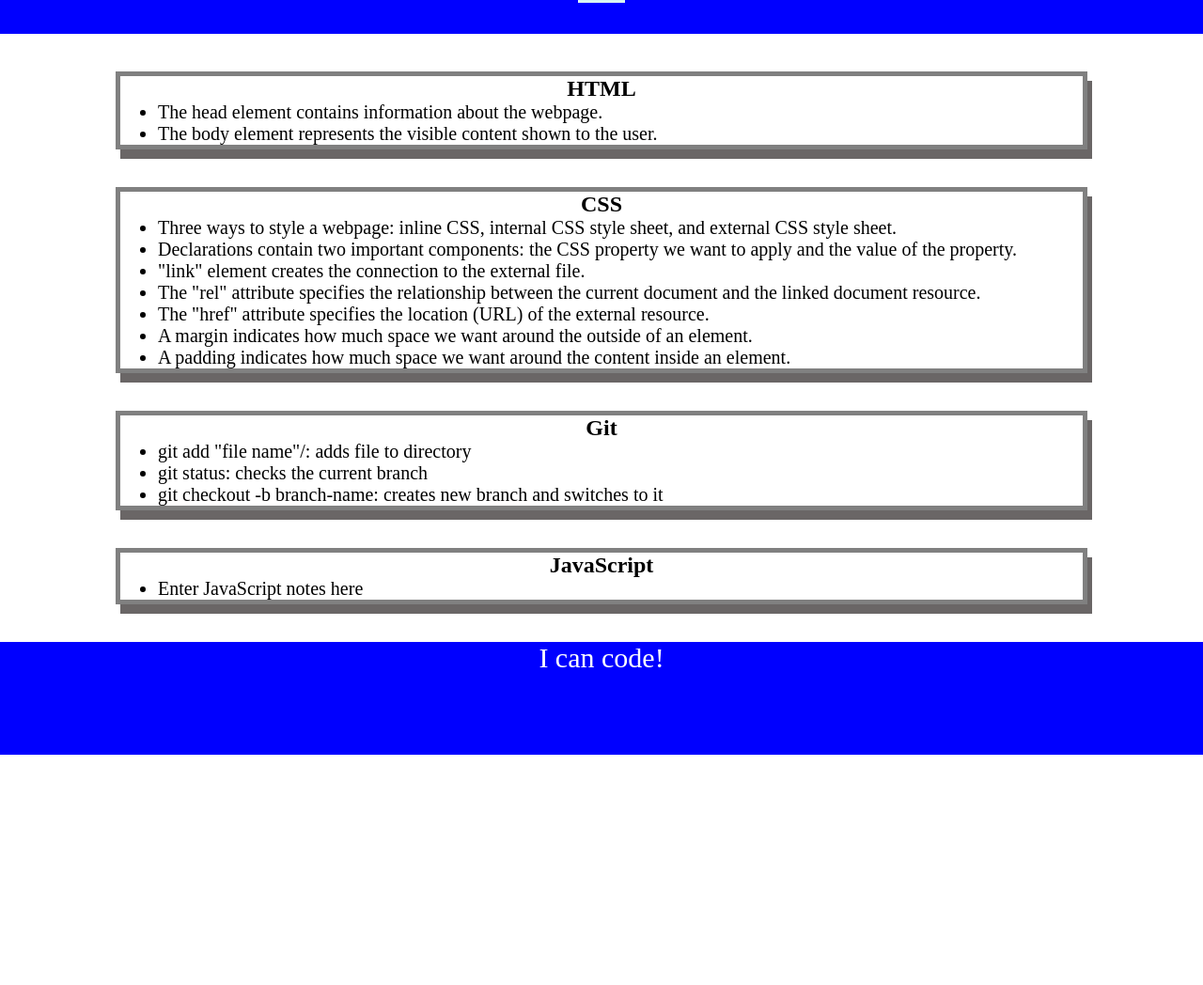
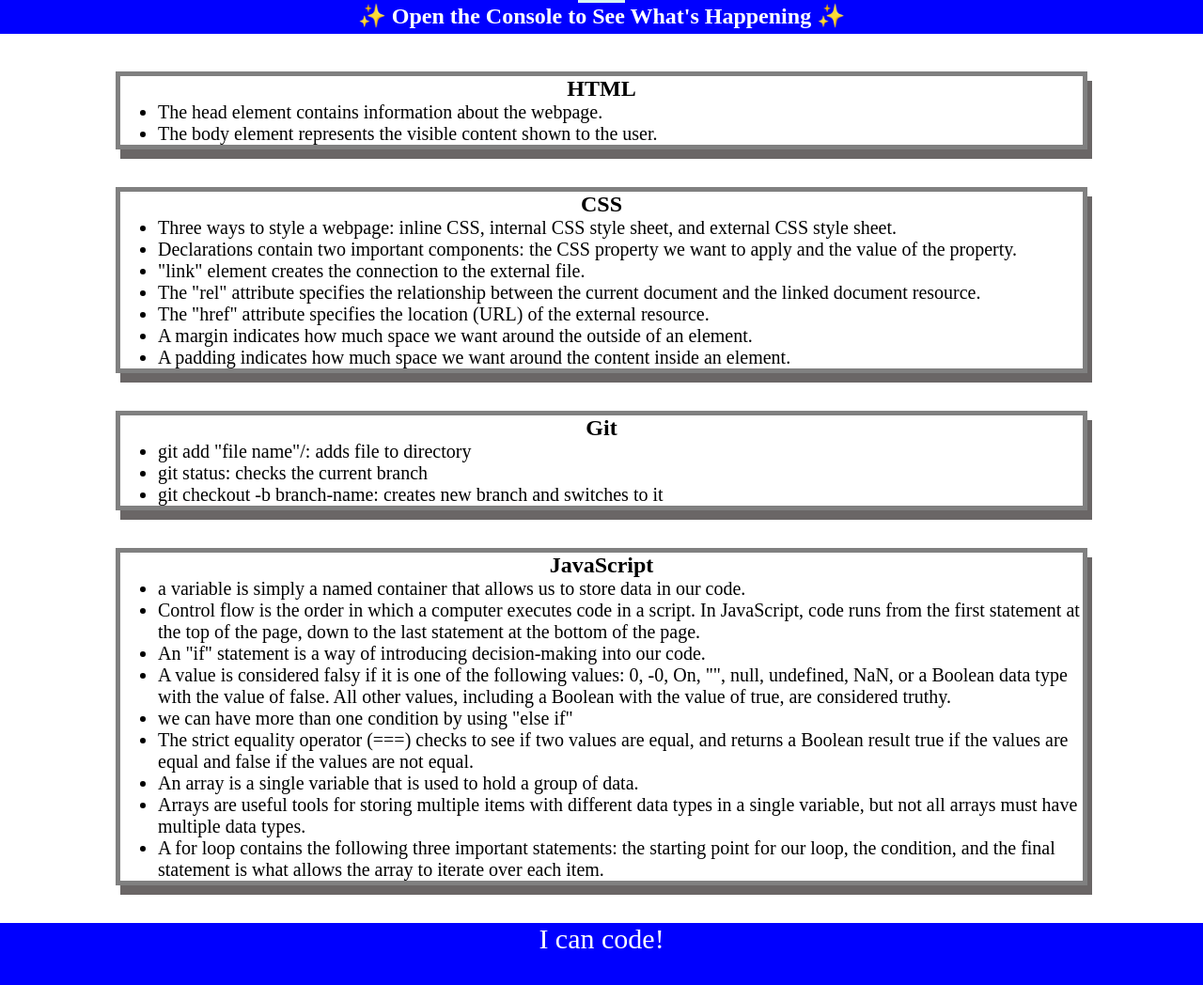
Before and after one commit to the-real-chrisp/prework-study-guide, a plain HTML site: page prework-study-guide/index.html in a window 1280 px wide. Shown: the part 84-1132 px from the top of the page at 94% size. Before the commit the page ends 887 px from the top, so only its background shows below. Drawn offline with Linux system fonts and the light colour scheme.

Commit message:
added JavaScript to project

```diff
--- /dev/null
+++ b/prework-study-guide/assets/script.js
@@ -0,0 +1,18 @@
+var topics = ['HTML', 'CSS', 'Git', 'JavaScript'];
+
+for (var x = 0; x < topics.length; x++) {
+    console.log(topics[x]);
+}
+/*
+if (topic === 'HTML') {
+  console.log("Let's study HTML!");
+} else if (topic === 'CSS') {
+  console.log("Let's study CSS!");
+} else if (topic === 'Git') {
+  console.log("Let's study Git!");
+} else if (topic === 'JavaScript') {
+  console.log("Let's study JavaScript!");
+} else {
+  console.log('Please try again!');
+}
+*/
--- a/prework-study-guide/index.html
+++ b/prework-study-guide/index.html
@@ -11,6 +11,7 @@
     <header id="top">
       <h1>Prework Study Guide</h1>
       <img src="./assets/bowtie-cat.png" alt="Profile image of cat wearing a bow tie." />
+      <h2>✨ Open the Console to See What's Happening ✨</h2>
     </header>
     <main>
       <section class="card" id="html-section">
@@ -46,7 +47,23 @@
       <section class="card" id="javascript-section">
         <h2>JavaScript</h2>
         <ul>
-          <li>Enter JavaScript notes here</li>
+          <li>a variable is simply a named container that allows us to store data in our code.</li>
+          <li>Control flow is the order in which a computer executes code in a script.
+            In JavaScript, code runs from the first statement at the top of the page,
+            down to the last statement at the bottom of the page.</li>
+          <li>An "if" statement is a way of introducing decision-making into our code.</li>
+          <li>A value is considered falsy if it is one of the following values:
+            0, -0, On, "", null, undefined, NaN, or a Boolean data type with the value of false.
+            All other values, including a Boolean with the value of true, are considered truthy.</li>
+          <li>we can have more than one condition by using "else if"</li>
+          <li>The strict equality operator (===) checks to see if two values are equal,
+            and returns a Boolean result true if the values are equal and false if the values are not equal.</li>
+          <li>An array is a single variable that is used to hold a group of data.</li>
+          <li>Arrays are useful tools for storing multiple items with different data types in a single variable,
+            but not all arrays must have multiple data types.</li>
+          <li>A for loop contains the following three important statements: the starting point for our loop, the condition,
+            and the final statement is what allows the array to iterate over each item.</li>
+
         </ul>
       </section>
     </main>
@@ -54,5 +71,6 @@
     <footer>
       <p>I can code!</p>
     </footer>
+    <script src="./assets/script.js"></script>
   </body>
 </html>
```
